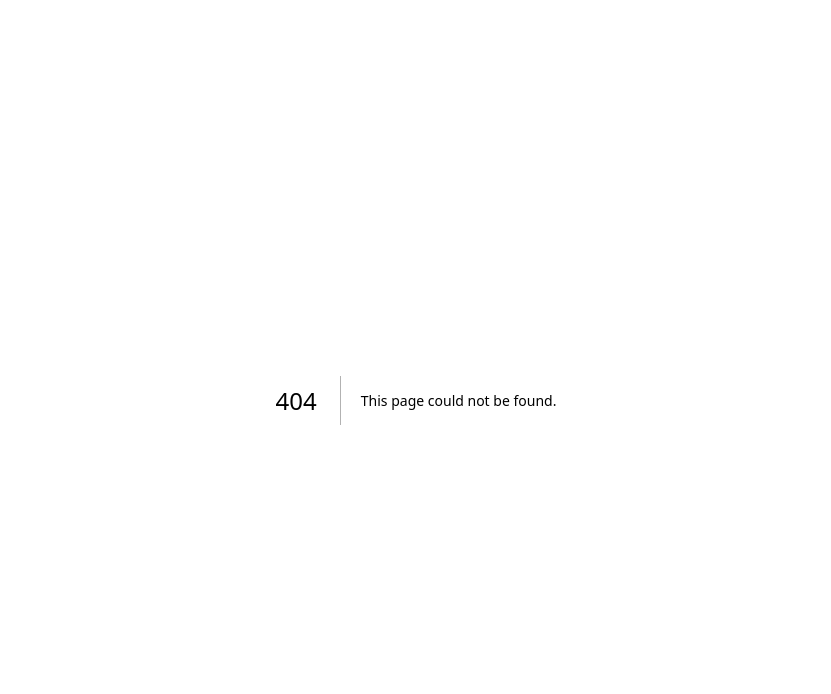
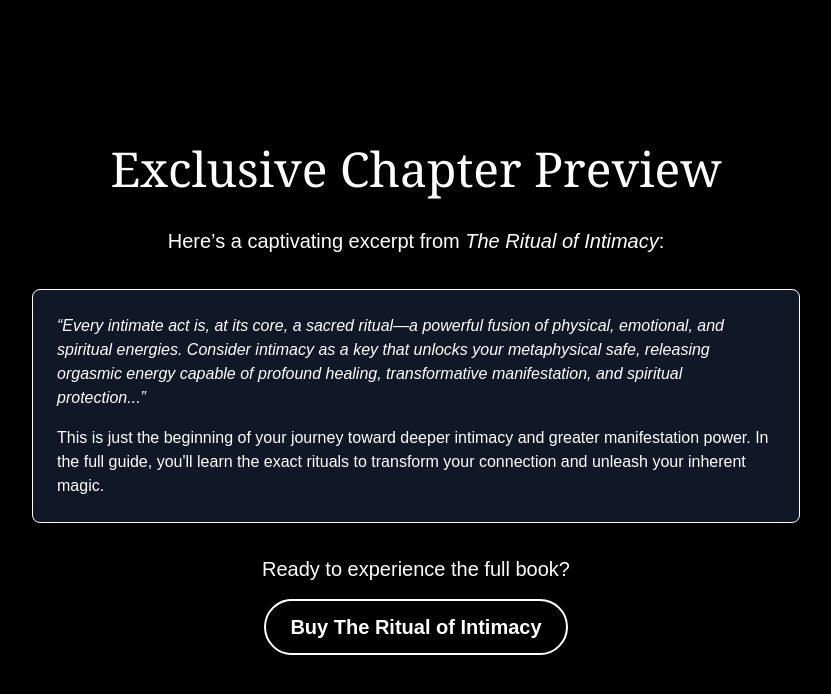
Before and after one commit to KatrinaFinney/ebook-funnel, a Next.js app: page /chapter-preview in a window 1280 px wide. Before the commit this address had no page. Shown: the top 694 px of the page, without its empty margins (224-1055 px from the left). Built offline with nearby package versions, Linux system fonts and the light colour scheme.

Commit message:
style fix

```diff
--- /dev/null
+++ b/src/app/api/subscribe/route.js
@@ -0,0 +1,26 @@
+export async function POST(request) {
+    try {
+      const { email } = await request.json();
+
+      // Make the call to MailerLite from *server side*
+      const res = await fetch("https://api.mailerlite.com/api/v2/subscribers", {
+        method: "POST",
+        headers: {
+          "Content-Type": "application/json",
+          "Authorization": `Bearer ${process.env.MAILERLITE_API_KEY}`
+        },
+        body: JSON.stringify({ email, resubscribe: true }),
+      });
+
+      if (!res.ok) {
+        return new Response(`Error from MailerLite: ${res.status}`, { status: res.status });
+      }
+
+      return new Response(JSON.stringify({ message: "Subscribed successfully!" }), {
+        status: 200,
+        headers: { "Content-Type": "application/json" },
+      });
+    } catch (error) {
+      return new Response(JSON.stringify({ error: error.message }), { status: 500 });
+    }
+  }
--- /dev/null
+++ b/src/app/chapter-preview/page.js
@@ -0,0 +1,51 @@
+"use client";
+
+import React from "react";
+import { motion } from "framer-motion";
+
+export default function ChapterPreview() {
+  return (
+    <div className="min-h-screen flex flex-col items-center justify-center bg-black text-white p-6 relative overflow-hidden">
+      <motion.div
+        initial={{ opacity: 0, y: 20 }}
+        animate={{ opacity: 1, y: 0 }}
+        transition={{ duration: 0.7 }}
+        className="max-w-3xl text-center"
+      >
+        <h1 className="text-5xl font-serif mb-8">
+          Exclusive Chapter Preview
+        </h1>
+        <p className="text-xl leading-relaxed">
+          Here’s a captivating excerpt from <em>The Ritual of Intimacy</em>:
+        </p>
+
+        <div className="mt-8 p-6 bg-gray-900 rounded-lg border border-scarlet-500 space-y-4 text-left">
+          <p>
+            <em>
+              “Every intimate act is, at its core, a sacred ritual—a powerful fusion of physical,
+              emotional, and spiritual energies. Consider intimacy as a key that unlocks your
+              metaphysical safe, releasing orgasmic energy capable of profound healing, transformative
+              manifestation, and spiritual protection...”
+            </em>
+          </p>
+          <p>
+            This is just the beginning of your journey toward deeper intimacy and greater manifestation power.
+            In the full guide, you'll learn the exact rituals to transform your connection and unleash your
+            inherent magic.
+          </p>
+        </div>
+
+        <p className="mt-8 text-xl">
+          Ready to experience the full book?
+          <br />
+          <a
+            href="https://payhip.com/b/poaeC"
+            className="inline-block mt-4 px-6 py-3 font-bold rounded-full bg-gradient-to-r from-scarlet-700 to-scarlet-500 border-2 border-scarlet-500 transition-transform duration-200 hover:scale-105"
+          >
+            Buy The Ritual of Intimacy
+          </a>
+        </p>
+      </motion.div>
+    </div>
+  );
+}
--- a/src/app/page.js
+++ b/src/app/page.js
@@ -1,48 +1,35 @@
 "use client";
 
-import React, { useState } from 'react';
+import React from "react";
 import { motion } from "framer-motion";
 import Image from "next/image";
-import { useRouter } from 'next/navigation';
-
-const Button = ({ onClick, children, className }) => (
-  <motion.button
-    onClick={onClick}
-    className={`px-6 py-3 text-lg font-bold tracking-wide rounded-full border-2 border-scarlet-500 transition-transform duration-200 bg-gradient-to-r from-scarlet-700 to-scarlet-500 hover:from-scarlet-600 hover:to-scarlet-400 shadow-xl shadow-scarlet-900/80 ${className}`}
-    whileHover={{ scale: 1.05 }}
-    whileTap={{ scale: 0.95 }}
-  >
-    {children}
-  </motion.button>
-);
+import Script from "next/script";
 
 export default function EbookFunnel() {
-  const [email, setEmail] = useState("");
-  const router = useRouter();
+  return (
+    <>
+      {/* 1) Load MailerLite Universal Script */}
+      <Script
+        id="mailer-lite-universal"
+        strategy="beforeInteractive"
+      >
+        {`
+          (function(w,d,e,u,f,l,n){
+            w[f]=w[f]||function(){
+              (w[f].q=w[f].q||[]).push(arguments);
+            },
+            l=d.createElement(e);
+            l.async=1;l.src=u;
+            n=d.getElementsByTagName(e)[0];
+            n.parentNode.insertBefore(l,n);
+          })(window,document,'script','https://assets.mailerlite.com/js/universal.js','ml');
 
-  const handleOptIn = () => {
-    if (email) {
-      fetch("https://api.mailerlite.com/api/v2/subscribers", {
-        method: "POST",
-        headers: {
-          "Content-Type": "application/json",
-          "Authorization": `Bearer ${process.env.MAILERLITE_API_KEY}`
-        },
-        body: JSON.stringify({ email, resubscribe: true })
-      }).then((response) => {
-        if (response.ok) {
-          router.push('/chapter-preview');
-        } else {
-          alert('Oops, something went wrong. Please try again!');
-        }
-      });
-    } else {
-      alert('Please enter your email.');
-    }
-  };
+          ml('account', '1394794'); // Replace with your actual account ID if different
+        `}
+      </Script>
 
-  return (
       <div className="min-h-screen flex flex-col items-center justify-center bg-black text-white p-6 relative overflow-hidden">
+        {/* 2) Smoke animation background */}
         <motion.div
           initial={{ opacity: 0 }}
           animate={{ opacity: 0.5 }}
@@ -50,11 +37,13 @@ export default function EbookFunnel() {
           className="absolute inset-0 bg-[url('/smoke-animation.gif')] bg-cover bg-center opacity-30"
         />
 
+        {/* 3) Main funnel content */}
         <motion.div
           className="flex flex-col md:flex-row items-center justify-center max-w-5xl w-full relative z-10 space-y-10 md:space-y-0 md:space-x-10 pt-12"
           initial={{ opacity: 0 }}
           animate={{ opacity: 1 }}
         >
+          {/* Hero Image */}
           <div className="w-full md:w-1/2 max-w-lg -mt-12 md:-mt-8 flex justify-center">
             <Image
               src="/hero-image.png"
@@ -66,37 +55,42 @@ export default function EbookFunnel() {
             />
           </div>
 
+          {/* Text & Bullet Points */}
           <div className="w-full max-w-lg text-center md:text-left">
             <h1 className="text-5xl font-serif leading-snug tracking-wide">
-            Unlock the Mystical Secrets of Intimate Rituals
+              Unlock Sacred Rituals for Orgasmic Manifestation
             </h1>
             <p className="mt-6 text-xl text-gray-300 leading-relaxed bg-gray-900 p-6 rounded-lg border border-scarlet-500 shadow-lg shadow-black/50">
-            Step into a realm of enchantment where every ritual is infused with magic and desire. In this exclusive preview of <strong>The Ritual of Intimacy</strong>, you&apos;ll uncover esoteric practices that ignite passion and deepen your soul&apos;s connection.
+              Step into a realm where intimacy becomes your most powerful magical practice.
+              In this exclusive preview of <strong>The Ritual of Intimacy</strong>, you&apos;ll discover potent rituals
+              that amplify passion, ignite profound pleasure, and harness orgasmic energy to manifest your deepest desires.
             </p>
             <div className="mt-6 md:ml-8 text-lg text-gray-300">
               <ul className="space-y-2">
-              <li>✔ Unveil sacred rituals for profound intimacy</li>
-              <li>✔ Rekindle passion with enchanted practices</li>
-              <li>✔ Discover mystical secrets for lasting allure</li>
+                <li>✔️ Learn Sacred Rituals for Passionate Connection</li>
+                <li>✔️ Harness the Power of Orgasmic Manifestation</li>
+                <li>✔️ Amplify Pleasure &amp; Magnetic Attraction</li>
+                <li>✔️ Transform Intimacy into a Mystical Experience</li>
               </ul>
               <p className="mt-4">
-              Claim your exclusive preview now by entering your email below, and step into a world where magic and intimacy intertwine.
+                Enter your email below and immediately unlock an exclusive preview into the
+                rituals that will transform your intimacy and amplify your manifestation power.
               </p>
             </div>
+
+            {/* 4) Embed your MailerLite form */}
             <div className="mt-8 p-6 flex flex-col space-y-4">
-            <input
-              type="email"
-              placeholder="Enter your email"
-              value={email}
-              onChange={(e) => setEmail(e.target.value)}
-              className="p-3 w-full rounded-lg border border-gray-600 focus:border-red-500 transition duration-300 bg-gray-800 text-white"
+              <div
+                dangerouslySetInnerHTML={{
+                  __html: `
+                    <div class="ml-embedded" data-form="6jOTxn"></div>
+                  `
+                }}
               />
-            <Button onClick={handleOptIn} className="mx-auto">
-              Reveal My Exclusive Preview
-            </Button>
             </div>
           </div>
         </motion.div>
       </div>
+    </>
   );
 }
```
Also changed, not shown: 1 other file (tests, documents, lock files or other folders). Lines whose indentation alone changed are shown as unchanged.
